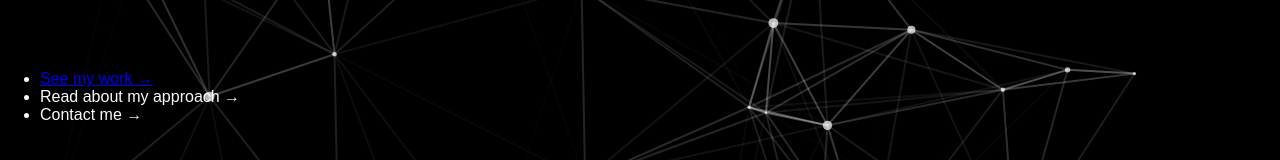
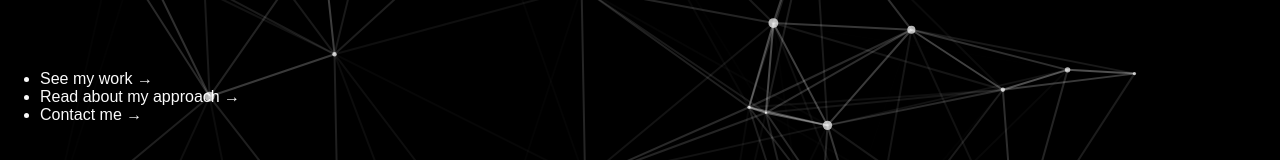
Before and after one commit to h-aburesha/my-next-website, a Next.js app: page / in a window 1280 px wide. Shown: the part 417-577 px from the top of the page. Built offline with nearby package versions, Linux system fonts and the light colour scheme.

Commit message:
navigation list

```diff
--- a/pages/index.tsx
+++ b/pages/index.tsx
@@ -29,9 +29,7 @@ export default function Home() {
                 </header>
                 <div className="navigation-list-home">
                     <ul>
-                        <li>
-                            <Link href="/projects">See my work →</Link>
-                        </li>
+                        <li>See my work →</li>
                         <li>Read about my approach →</li>
                         <li>Contact me →</li>
                     </ul>
@@ -40,3 +38,7 @@ export default function Home() {
         </>
     );
 }
+
+/*
+ <Link href="/projects">See my work →</Link>
+*/
```
